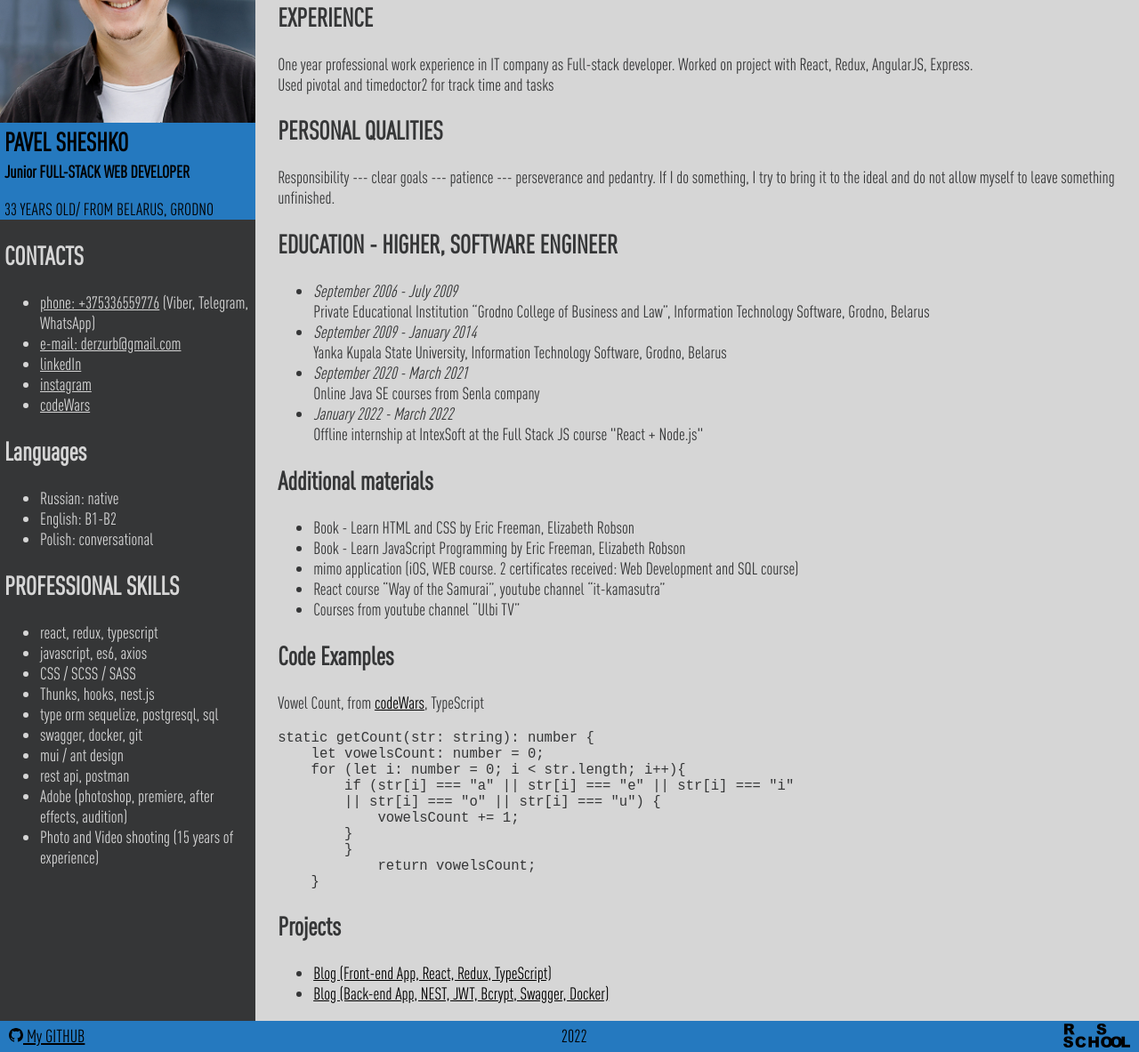
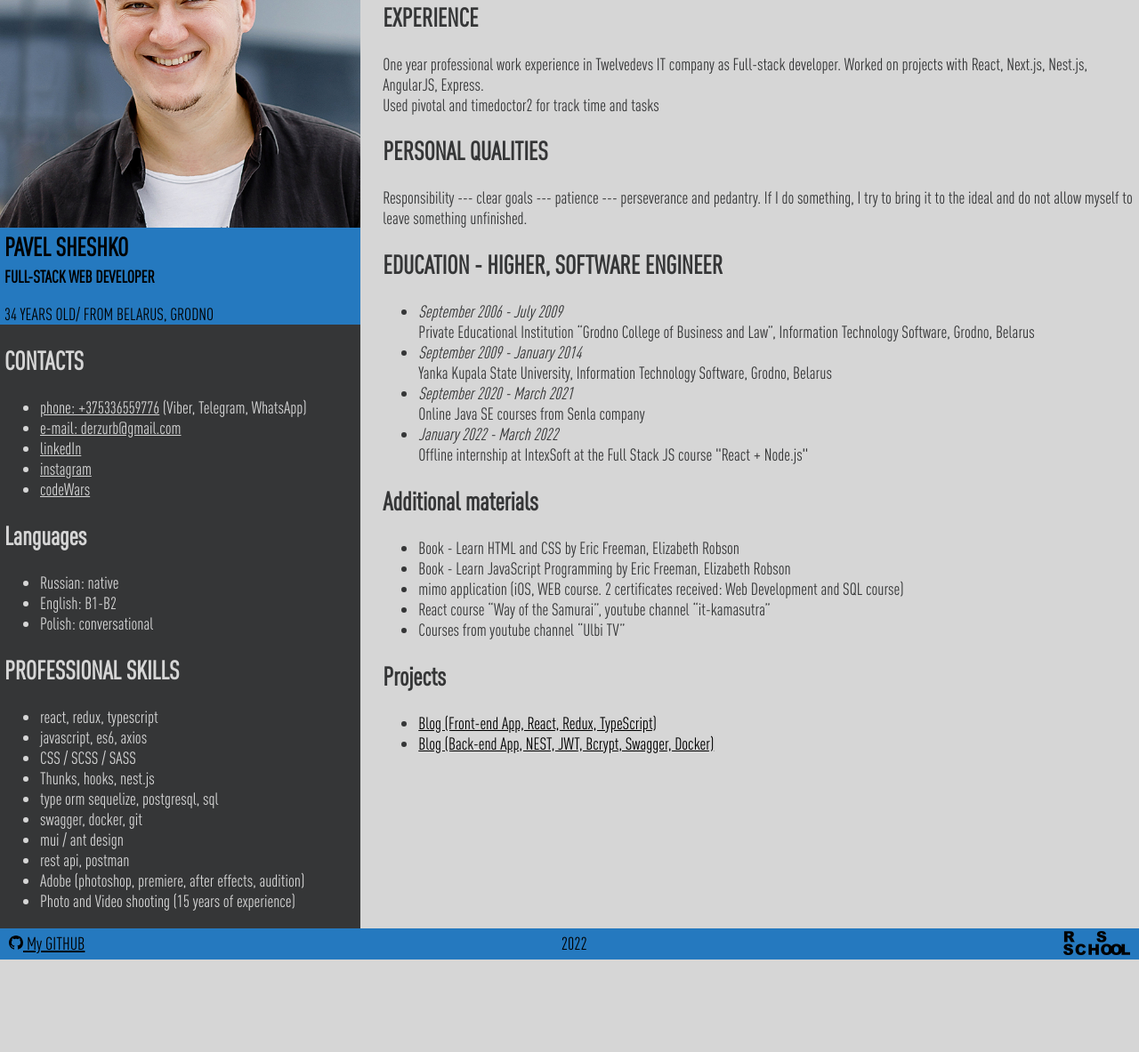
Before and after one commit to SheshkoPavel/rsschool-cv, a plain HTML site: page index.html in a window 1280 px wide. Shown: the part 235-1418 px from the top of the page at 89% size. After the commit the page ends 1314 px from the top, so only its background shows below. Drawn offline with Linux system fonts and the light colour scheme.

Commit message:
feat: new info

```diff
--- a/index.html
+++ b/index.html
@@ -20,7 +20,7 @@
                     <li class="nav-item"><a href="#qualities" class="nav-link">PERSONAL QUALITIES</a></li>
                     <li class="nav-item"><a href="#education" class="nav-link">EDUCATION</a></li>
                     <li class="nav-item"><a href="#additionalInfo" class="nav-link">Additional materials</a></li>
-                    <li class="nav-item"><a href="#codeExamples" class="nav-link">Code Examples</a></li>
+                    <li class="nav-item"><a href="#experience" class="nav-link">EXPERIENCE</a></li>
                     <li class="nav-item"><a href="#projects" class="nav-link">Projects</a></li>
 
                 </ul>
@@ -35,8 +35,8 @@
                 <img src="./assets/img/avatar.jpg" alt="profile avatar" class="section-profile-avatar">
                 <div class="section-profile-title">
                   <h1 class="section-title main-title">PAVEL SHESHKO</h1>
-                  <p class="section-subtitle">Junior FULL-STACK WEB DEVELOPER</p>
-                  <p>33 YEARS OLD/ FROM BELARUS, GRODNO </p>
+                  <p class="section-subtitle">FULL-STACK WEB DEVELOPER</p>
+                  <p>34 YEARS OLD/ FROM BELARUS, GRODNO </p>
                 </div>
             </section>
             <section class="section section-contacts" id="contacts">
@@ -86,7 +86,7 @@
             <section class="section section-experience" id="experience">
                 <h2>EXPERIENCE</h2>
                 <p>
-                    One year professional work experience in IT company as Full-stack developer. Worked on project with React, Redux, AngularJS, Express. <br>
+                    One year professional work experience in Twelvedevs IT company as Full-stack developer. Worked on projects with React, Next.js, Nest.js, AngularJS, Express. <br>
                     Used pivotal and timedoctor2 for track time and tasks
                 </p>
             </section>
@@ -122,20 +122,7 @@
                     <li>Courses from youtube channel “Ulbi TV”</li>
                 </ul>
             </section>
-            <section class="section section-codeExamples" id="codeExamples">
-                <h2>Code Examples</h2>
-                <p> Vowel Count, from <a href="https://www.codewars.com/kata/54ff3102c1bad923760001f3">codeWars</a>, TypeScript </p>
-                <pre><code>static getCount(str: string): number {
-    let vowelsCount: number = 0;
-    for (let i: number = 0; i &lt; str.length; i++){
-        if (str[i] === "a" || str[i] === "e" || str[i] === "i"
-        || str[i] === "o" || str[i] === "u") {
-            vowelsCount += 1;
-        }
-        }
-            return vowelsCount;
-    }</code></pre>
-            </section>
+
             <section class="section section-projects" id="projects">
                 <h2>Projects</h2>
                 <ul>
```
Also changed, not shown: style.css (line endings or trailing spaces).
